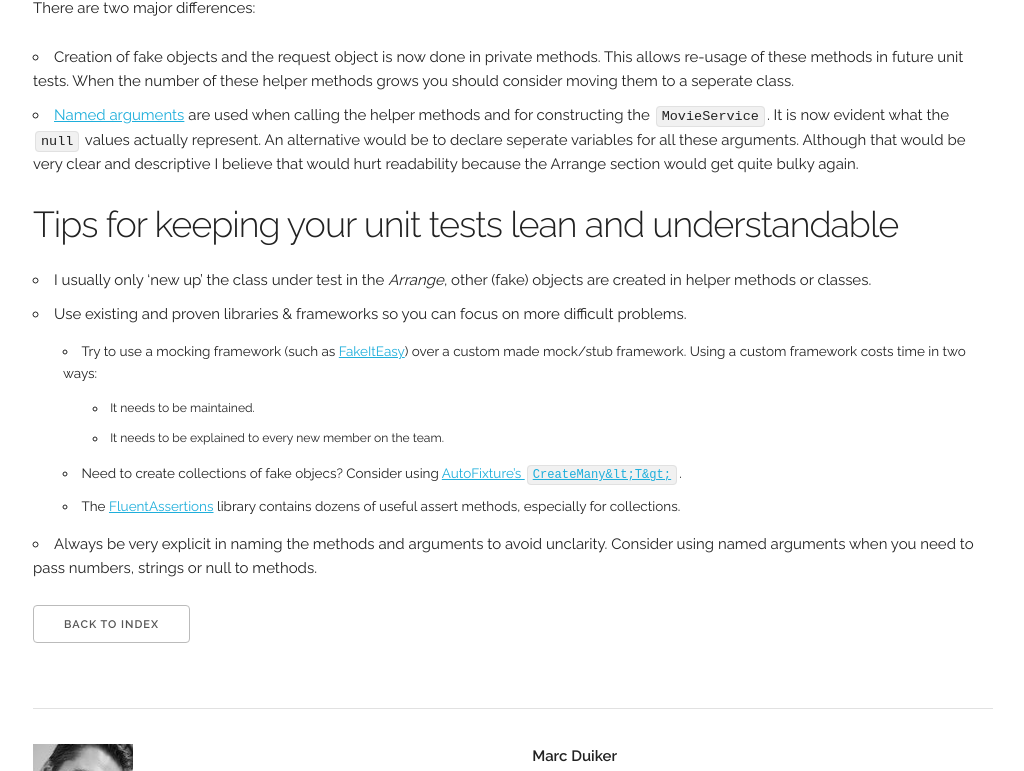
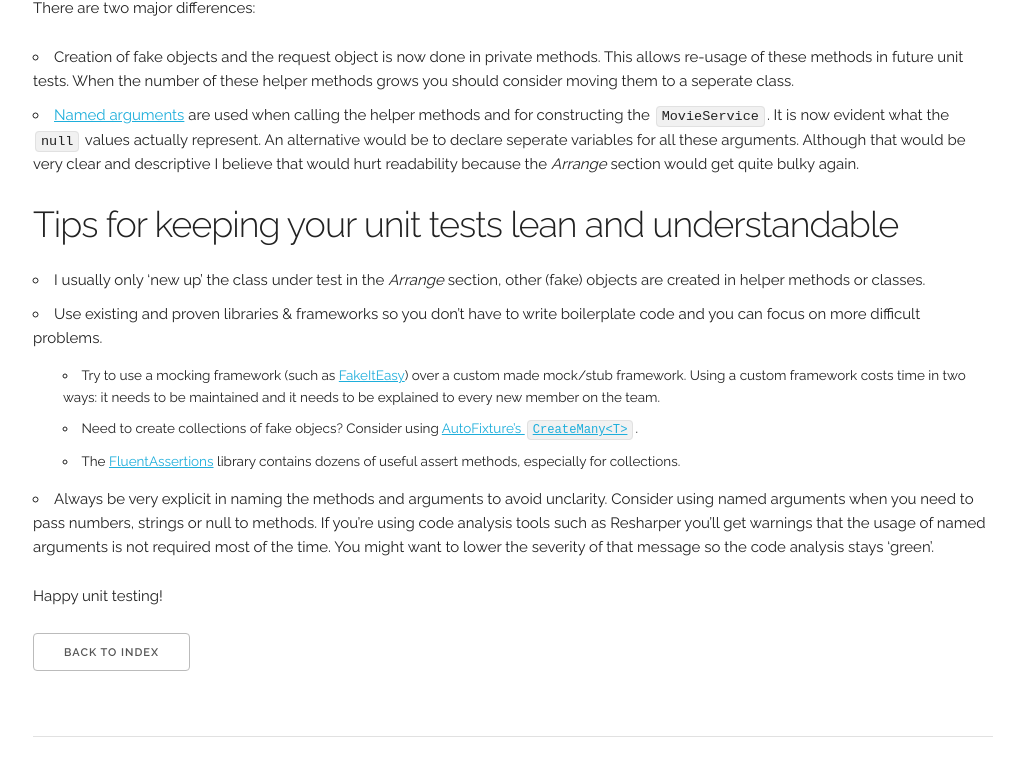
Before and after one commit to marcduiker/marcduiker.github.io, a Jekyll site: the page built from _posts/2016-06-01-improving-unit-test-readability-named-args.md, in a window 1280 px wide and 900 px high, scrolled down 1579 px, cut to the strip 129-900 px from the top of the window. Shown: the whole strip, without its empty margins (127-1151 px from the left). Built offline with Jekyll 4.4.1, drawn with Linux system fonts in a browser that asks for light colours; comment, search, counter and statistics services are not loaded.

Commit message:
Formatting ans small text changes

```diff
--- a/_posts/2016-06-01-improving-unit-test-readability-named-args.md
+++ b/_posts/2016-06-01-improving-unit-test-readability-named-args.md
@@ -39,15 +39,15 @@ Here's how I refactored the unit test:
 There are two major differences:
 
 - Creation of fake objects and the request object is now done in private methods. This allows re-usage of these methods in future unit tests. When the number of these helper methods grows you should consider moving them to a seperate class.
-- [Named arguments](https://msdn.microsoft.com/en-us/library/dd264739.aspx) are used when calling the helper methods and for constructing the `MovieService`. It is now evident what the `null` values actually represent. An alternative would be to declare seperate variables for all these arguments. Although that would be very clear and descriptive I believe that would hurt readability because the Arrange section would get quite bulky again.
+- [Named arguments](https://msdn.microsoft.com/en-us/library/dd264739.aspx) are used when calling the helper methods and for constructing the `MovieService`. It is now evident what the `null` values actually represent. An alternative would be to declare seperate variables for all these arguments. Although that would be very clear and descriptive I believe that would hurt readability because the _Arrange_ section would get quite bulky again.
 
 ### Tips for keeping your unit tests lean and understandable
 
-- I usually only 'new up' the class under test in the _Arrange_, other (fake) objects are created in helper methods or classes.
-- Use existing and proven libraries &amp; frameworks so you can focus on more difficult problems.
-    - Try to use a mocking framework (such as [FakeItEasy](https://github.com/FakeItEasy/FakeItEasy)) over a custom made mock/stub framework. Using a custom framework costs time in two ways:
-        - It needs to be maintained.
-        - It needs to be explained to every new member on the team.
-    - Need to create collections of fake objecs? Consider using [AutoFixture's `CreateMany&lt;T&gt;`](http://blog.ploeh.dk/2009/05/11/AnonymousSequencesWithAutoFixture/).
+- I usually only 'new up' the class under test in the _Arrange_ section, other (fake) objects are created in helper methods or classes.
+- Use existing and proven libraries &amp; frameworks so you don't have to write boilerplate code and you can focus on more difficult problems.
+    - Try to use a mocking framework (such as [FakeItEasy](https://github.com/FakeItEasy/FakeItEasy)) over a custom made mock/stub framework. Using a custom framework costs time in two ways: it needs to be maintained and it needs to be explained to every new member on the team.
+    - Need to create collections of fake objecs? Consider using [AutoFixture's `CreateMany<T>`](http://blog.ploeh.dk/2009/05/11/AnonymousSequencesWithAutoFixture/).
     - The [FluentAssertions](http://www.fluentassertions.com/) library contains dozens of useful assert methods, especially for collections.
-- Always be very explicit in naming the methods and arguments to avoid unclarity. Consider using named arguments when you need to pass numbers, strings or null to methods.
+- Always be very explicit in naming the methods and arguments to avoid unclarity. Consider using named arguments when you need to pass numbers, strings or null to methods. If you're using code analysis tools such as Resharper you'll get warnings that the usage of named arguments is not required most of the time. You might want to lower the severity of that message so the code analysis stays 'green'.
+
+Happy unit testing!
```
